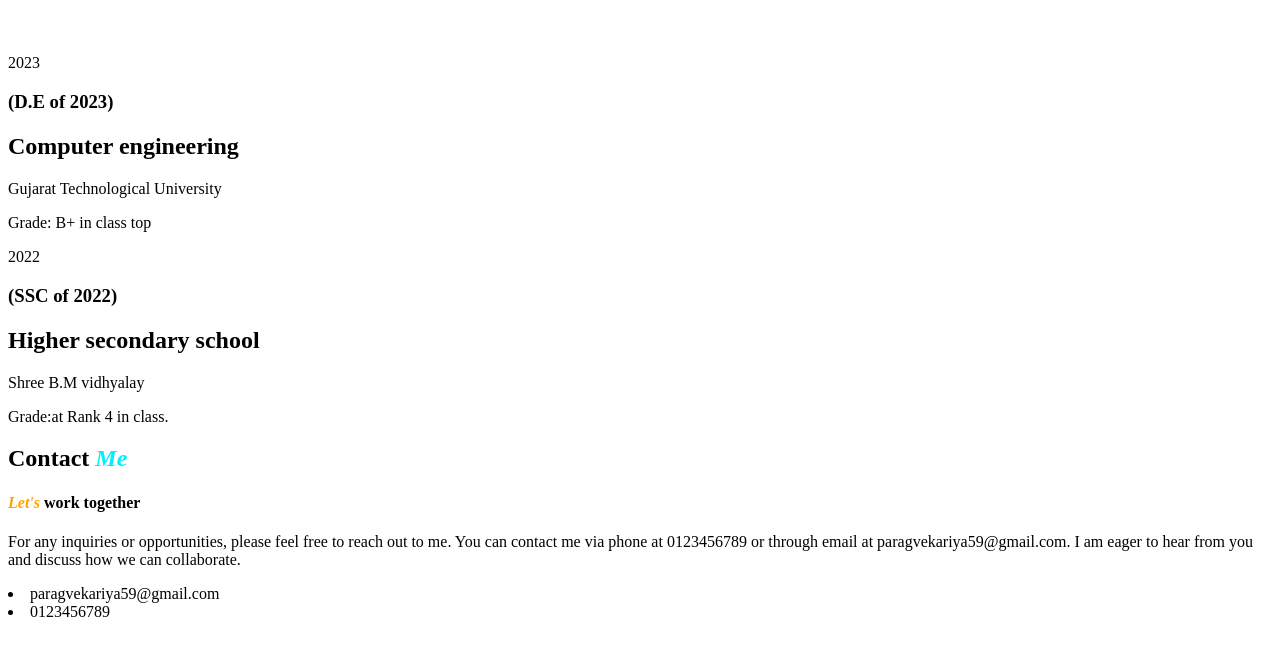
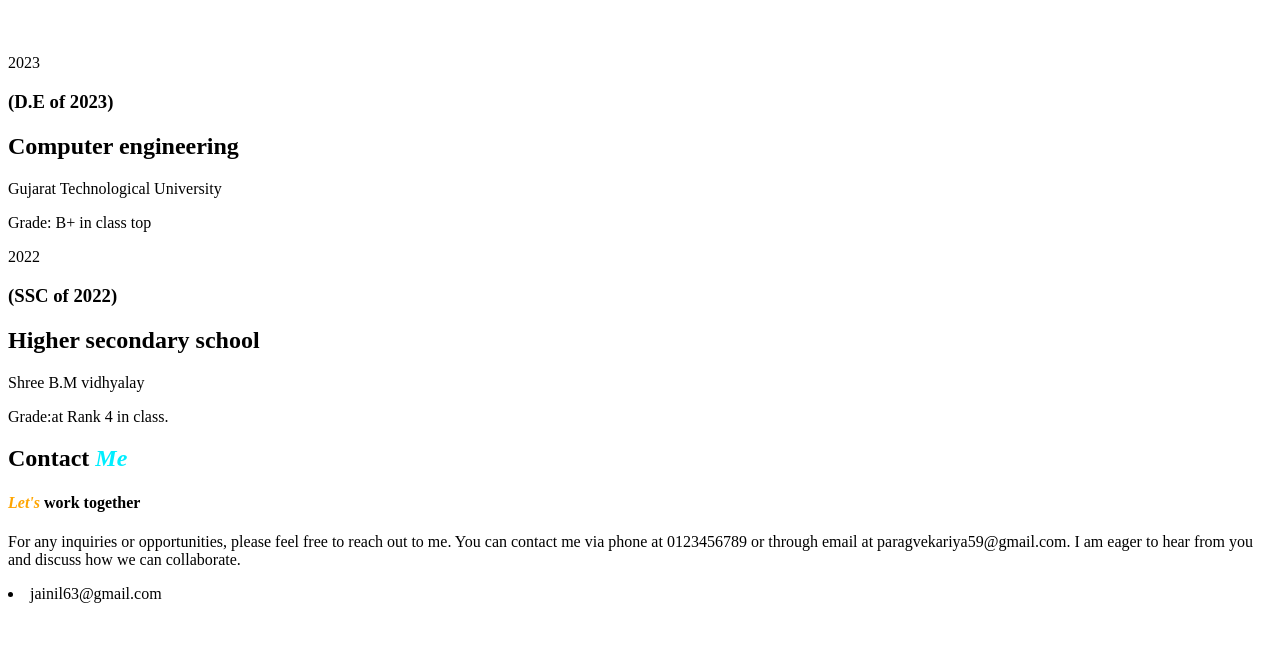
Before and after one commit to jainil63/Portfolio, a plain HTML site: page index.html in a window 1280 px wide. Shown: the part 599-1246 px from the top of the page. After the commit the page ends 1210 px from the top, so only its background shows below. Drawn offline with Linux system fonts and the light colour scheme.

Commit message:
add email

```diff
--- a/index.html
+++ b/index.html
@@ -35,7 +35,7 @@
             <h4> Web developer!</h4>
             <p> "Dynamic Software Engineer | Specializing in Software Development & Python | Dedicated to Learning and
               Collaborative the *Dynamic Team Player*. "I am confident in my ability to navigate complex technical
-              challenges in "field of software engineer"!"The problem-solving,my skills and knowledge"!to drive success and
+              challenges in "field of software engineer"!"The problem-solving,my skills and knowledge"!to drive success &
               innovation and high-quality results.in software engineering"!✨ </p>
           </div>
         </section>
@@ -125,8 +125,7 @@
                   through email at paragvekariya59@gmail.com. I am eager to hear
                   from you and discuss how we can collaborate.</p>
                 <div class="contact-list">
-                  <li><i class="bx bxl-gmail" style="color:#FEF250"></i>    paragvekariya59@gmail.com</li>
-                  <li><i class="bx bxs-phone"style="color: #00eeff"></i>0123456789</li> <br>
+                  <li><i class="bx bxl-gmail" style="color:#FEF250"></i>jainil63@gmail.com</li>
 
 
                 </div>
```
